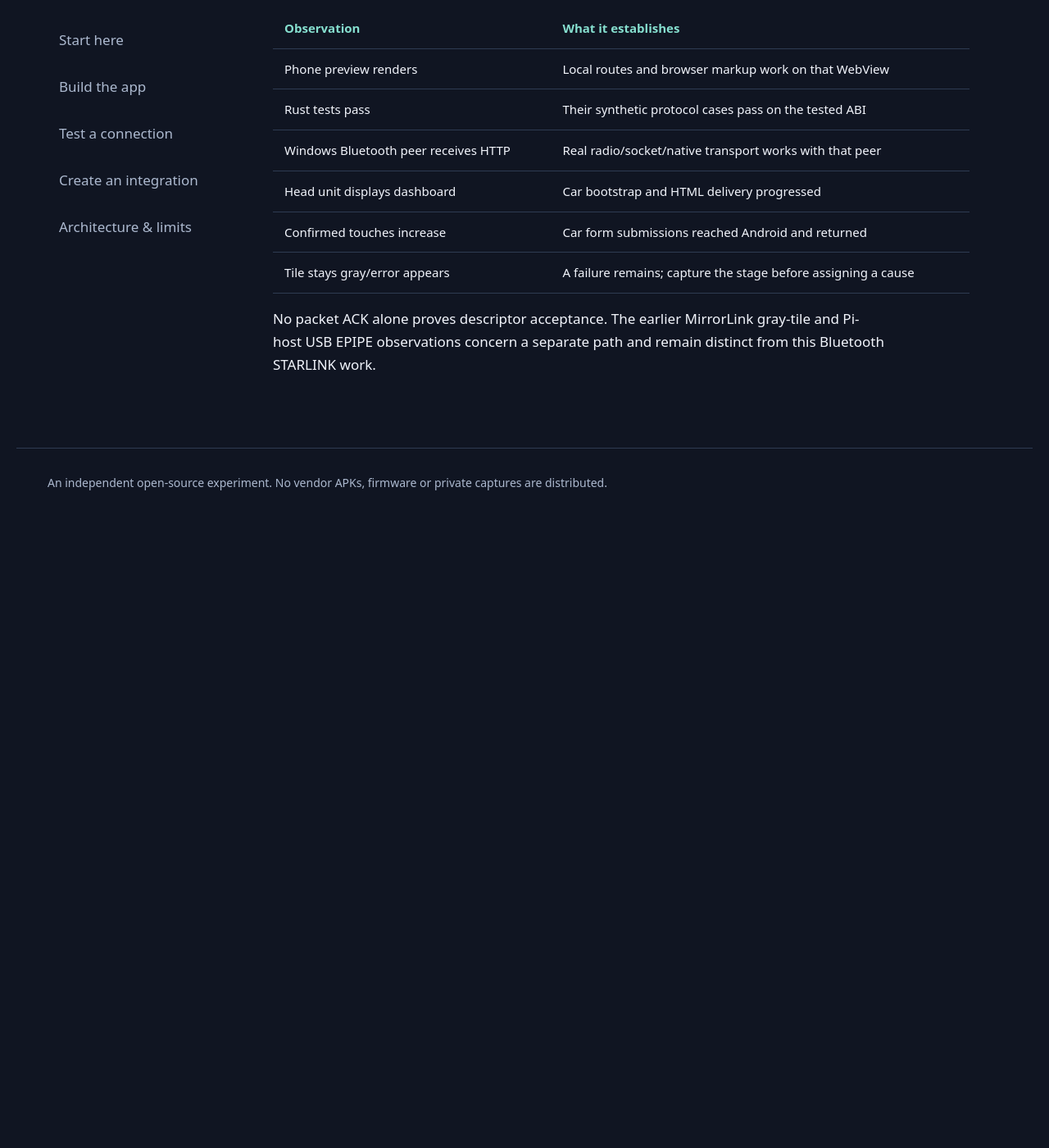
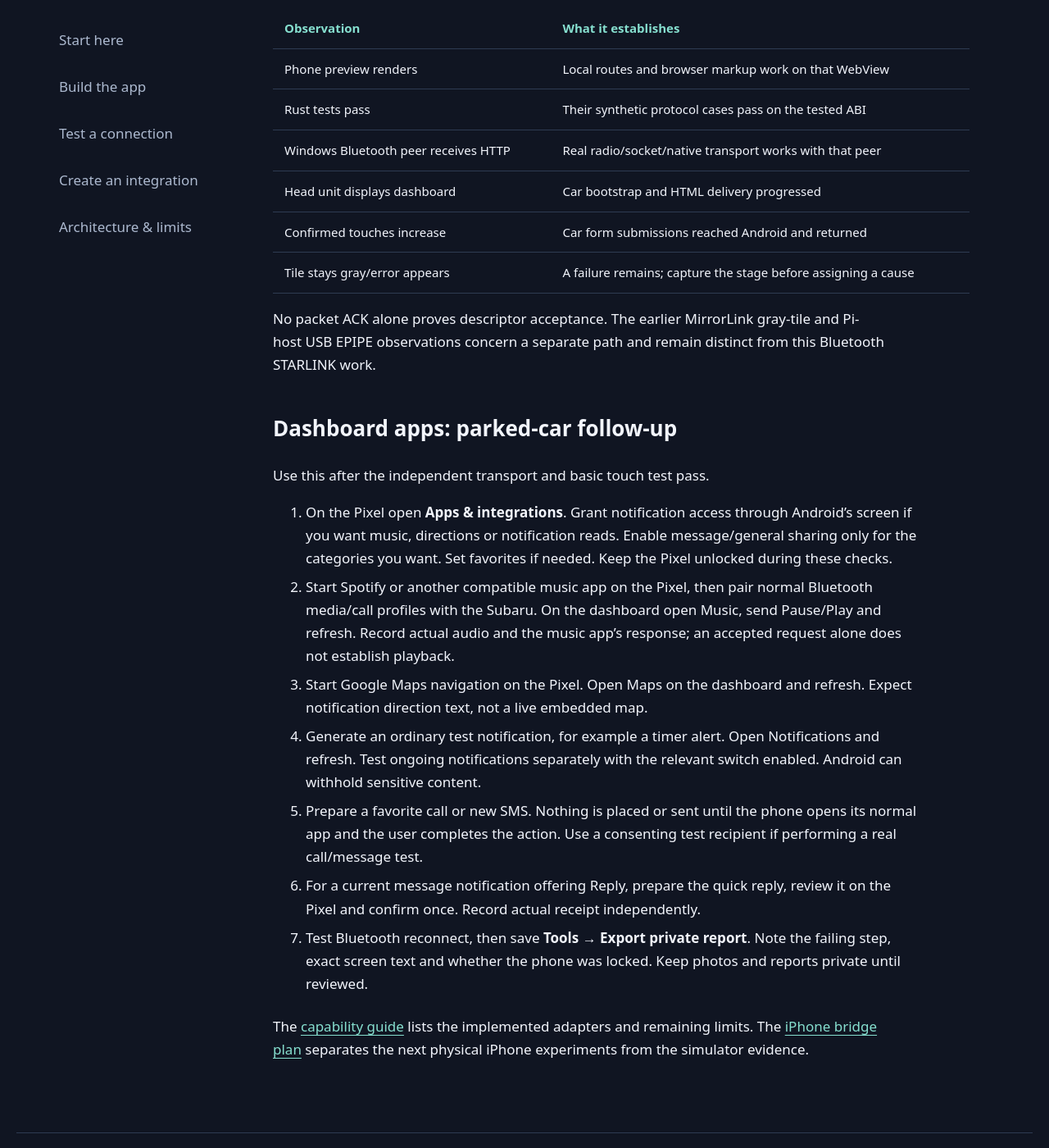
Before and after one commit to GoldenDiamondPE/SubaruBridge, a Jekyll site: the page built from docs/testing.md, in a window 1280 px wide and 1400 px high, scrolled down 2022 px. Shown: the whole window at 82% size. Built offline with Jekyll 4.4.1, drawn with Linux system fonts in a browser that asks for light colours; before the commit the page ends 2652 px from its top, so only the background shows below that; some of the changed text lies outside the part shown.

Commit message:
Protect personal previews and finish notification opt-in and setup flows

````diff
--- a/docs/testing.md
+++ b/docs/testing.md
@@ -12,18 +12,18 @@ runtime do not certify it.
 ## Phone and emulator
 
 1. Install your APK and open SubaruBridge.
-2. The **Rust core** status should say ready. No Bluetooth permissions are needed
-   for the phone preview.
+2. Home shows the connection status and prepares Bluetooth after permission setup.
+   Tools contains the Rust status. Bluetooth permission is not needed for preview.
 3. The dashboard loads under **Preview Â· JavaScript off**. Use Check to visit
    Display, Touch, Phone and Results. Send three touches, read phone data and
-   save the result. Change themes and layouts under Style, then reload.
+   save the result. Change themes and layouts under Appearance, then reload.
 4. With the app open, run the HTTP regression against that selected device:
 
 ```sh
 python3 scripts/test_starlink_http.py --serial YOUR_SERIAL --output .local/http-test
 ```
 
-The script forwards only a local ADB port, removes it afterward and checks 51
+The script forwards only a local ADB port, removes it afterward and checks 61
 cases, including a timestamp/absolute launcher POST on one HTTP connection,
 form retries, rejected malformed inputs, saved results and all appearance choices.
 It changes test state and restores Midnight/grid. It does not contact a car.
@@ -43,9 +43,9 @@ They are targeted regressions, not a TCP conformance certification.
 1. Park, keep the vehicle stationary and use normal accessory power.
 2. Pair the Android phone using the head unit's ordinary Bluetooth setup.
 3. Close other STARLINK or research listener apps. In SubaruBridge open the app, allow Nearby devices, and wait
-   for **Ready: waiting for paired car Bluetooth**.
+   for **Ready to connect**.
 4. Connect the car's Bluetooth and choose **Apps â†’ STARLINK** on the head unit.
-5. Record exactly what appears. If the dashboard opens, visit Display, Touch,
+5. Record exactly what appears. If the dashboard opens, choose Check and visit Display, Touch,
    Phone and Results. Send three separate touches, read phone data, save the
    result and photograph the results screen. Wait for each response.
 6. Disconnect and reconnect Bluetooth once. Record whether the dashboard reloads.
@@ -81,3 +81,34 @@ Capture privately when needed, and publish only reviewed summaries.
 No packet ACK alone proves descriptor acceptance. The earlier MirrorLink gray-tile
 and Pi-host USB EPIPE observations concern a separate path and remain distinct
 from this Bluetooth STARLINK work.
+
+
+## Dashboard apps: parked-car follow-up
+
+Use this after the independent transport and basic touch test pass.
+
+1. On the Pixel open **Apps & integrations**. Grant notification access through
+   Android's screen if you want music, directions or notification reads. Enable
+   message/general sharing only for the categories you want. Set favorites if
+   needed. Keep the Pixel unlocked during these checks.
+2. Start Spotify or another compatible music app on the Pixel, then pair normal
+   Bluetooth media/call profiles with the Subaru. On the dashboard open Music,
+   send Pause/Play and refresh. Record actual audio and the music app's response;
+   an accepted request alone does not establish playback.
+3. Start Google Maps navigation on the Pixel. Open Maps on the dashboard and
+   refresh. Expect notification direction text, not a live embedded map.
+4. Generate an ordinary test notification, for example a timer alert. Open
+   Notifications and refresh. Test ongoing notifications separately with the
+   relevant switch enabled. Android can withhold sensitive content.
+5. Prepare a favorite call or new SMS. Nothing is placed or sent until the phone
+   opens its normal app and the user completes the action. Use a consenting test
+   recipient if performing a real call/message test.
+6. For a current message notification offering Reply, prepare the quick reply,
+   review it on the Pixel and confirm once. Record actual receipt independently.
+7. Test Bluetooth reconnect, then save **Tools → Export private report**. Note
+   the failing step, exact screen text and whether the phone was locked. Keep
+   photos and reports private until reviewed.
+
+The [capability guide](apps.md) lists the implemented adapters and remaining limits.
+The [iPhone bridge plan](iphone-bridge-plan.md) separates the next physical iPhone
+experiments from the simulator evidence.
--- a/scripts/test_starlink_http.py
+++ b/scripts/test_starlink_http.py
@@ -25,9 +25,10 @@ def main():
     args=p.parse_args();args.output.mkdir(parents=True,exist_ok=False)
     port=int(subprocess.check_output([args.adb,'-s',args.serial,'forward','tcp:0','tcp:'+str(args.device_port)],text=True))
     c=http.client.HTTPConnection('127.0.0.1',port,timeout=15);results=[]
+    preview_token=None
     def request(name,method,path,status=200,form=None,raw=None):
         c.request(method,path,urlencode(form).encode() if form is not None else raw,
-                  {'Host':'192.168.1.1','Content-Type':'application/x-www-form-urlencoded'})
+                  dict({'Host':'192.168.1.1','Content-Type':'application/x-www-form-urlencoded'},**({'X-Bridge-Preview':preview_token} if preview_token else {})))
         r=c.getresponse();data=r.read()
         assert r.status==status,(name,r.status,data[:200])
         assert int(r.getheader('Content-Length'))==len(data),name
@@ -47,6 +48,9 @@ def main():
                 c.close()
                 if time.monotonic()>=deadline:raise
                 time.sleep(0.1)
+        request('personal-apps-require-session','GET',prefix+'apps/messages',403)
+        preview_token=subprocess.check_output([args.adb,'-s',args.serial,'shell','run-as','org.subarubridge.app','cat','no_backup/preview-session'],text=True).strip()
+        assert re.fullmatch('[0-9a-f]{48}',preview_token),'Debug preview session unavailable'
         v=json.loads(request('version','GET','/version'));assert v['build']=='0.53-dev' and v['transport']=='original-rust-rfcomm'
         assert request('launcher-lookup','GET','/kvs/launcher_url_vehicle/')=='http://192.168.1.1/smartaccess/launcher/subarubridge-demo.html'
         assert re.fullmatch(r'\d{4}-\d\d-\d\dT\d\d:\d\d:\d\d[+-]\d{4}',request('timestamp-before-post','GET','/timestamp/'))
````
Also changed, not shown: other parts of docs/testing.md (+1 -1 lines), docs/apps.md (+3 -0 lines), docs/iphone-bridge-plan.md (added, +53 -0 lines), docs/verification.md (+24 -0 lines), source-inventory.json (+14 -13 lines), .github/workflows/ios.yml, android/headunit-ui/dashboard.css, 7 other files.
